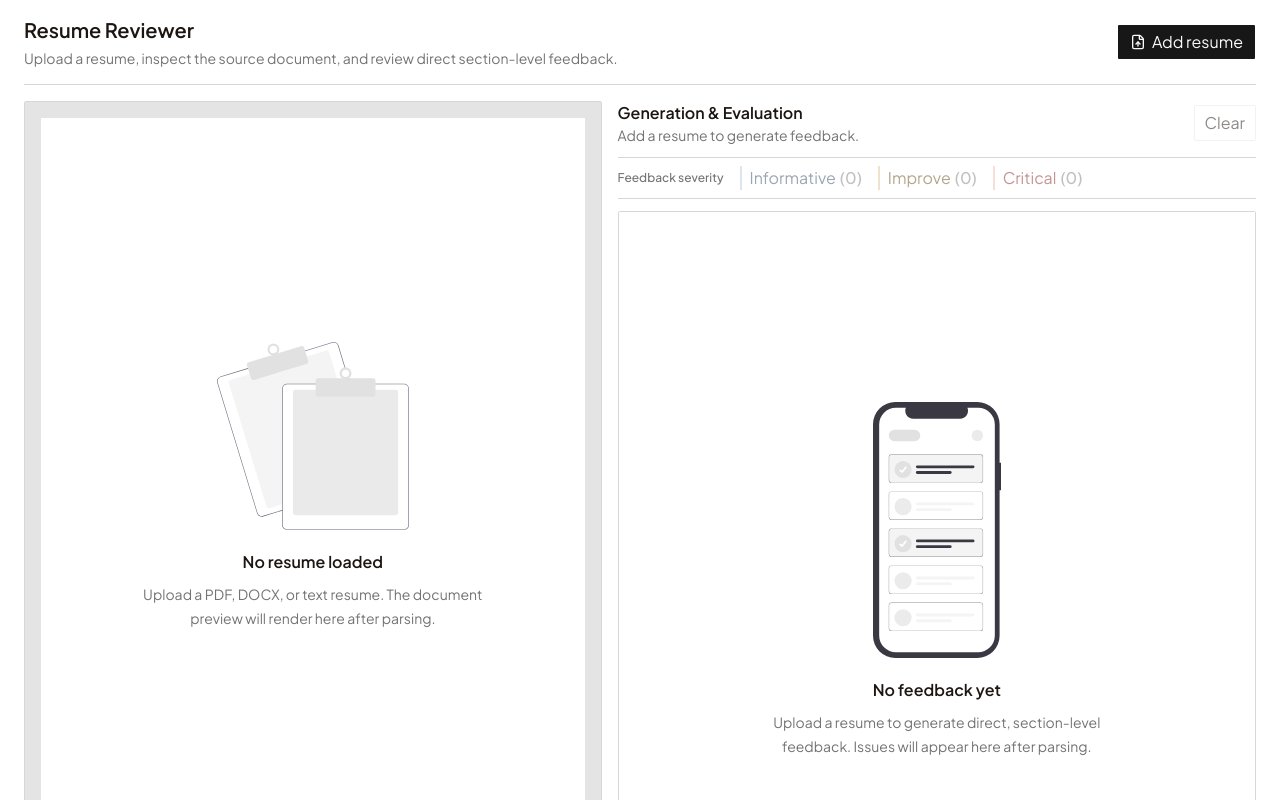
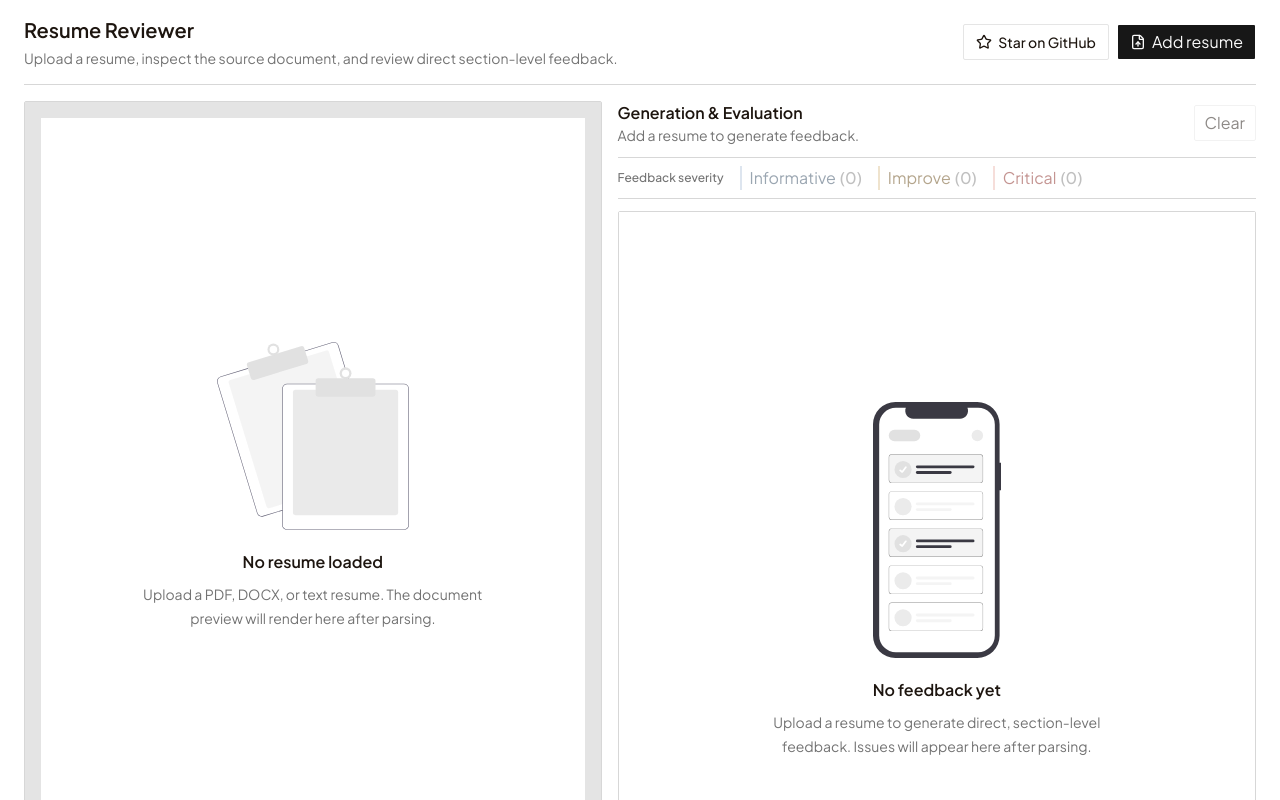
Before and after one commit to ammarOL/resume-review, a Next.js app: page / in a window 1280 px wide. Shown: the top 800 px of the page. Built offline with nearby package versions, Linux system fonts and the light colour scheme.

Commit message:
Prioritize empty state illustrations

```diff
--- a/app/resume-reviewer.tsx
+++ b/app/resume-reviewer.tsx
@@ -2,7 +2,7 @@
 
 import { ChangeEvent, DragEvent, RefObject, useMemo, useRef, useState } from "react";
 import Image from "next/image";
-import { FileUp } from "lucide-react";
+import { FileUp, Star } from "lucide-react";
 
 import { Button } from "@/components/ui/button";
 
@@ -618,6 +618,16 @@ export default function ResumeReviewer() {
               Upload a resume, inspect the source document, and review direct section-level feedback.
             </p>
           </div>
+          <div className="flex items-center gap-2">
+            <a
+              href="https://github.com/ammarOL/resume-review"
+              target="_blank"
+              rel="noreferrer"
+              className="inline-flex h-9 items-center justify-center gap-1.5 rounded-[2px] border border-border bg-background px-3 text-sm font-medium transition-colors hover:bg-muted focus:outline-none focus:ring-2 focus:ring-ring/45"
+            >
+              <Star className="size-4" />
+              Star on GitHub
+            </a>
             <div className="relative">
               <Button
                 type="button"
@@ -644,6 +654,7 @@ export default function ResumeReviewer() {
                   />
                 </div>
               ) : null}
+            </div>
           </div>
         </header>
 
@@ -1113,6 +1124,8 @@ function NoDataEmptyState({
         alt=""
         width={220}
         height={215}
+        loading="eager"
+        priority
         className={imageClassName}
       />
       <h3 className="text-base font-semibold">{title}</h3>
```
Lines whose indentation alone changed are shown as unchanged.
